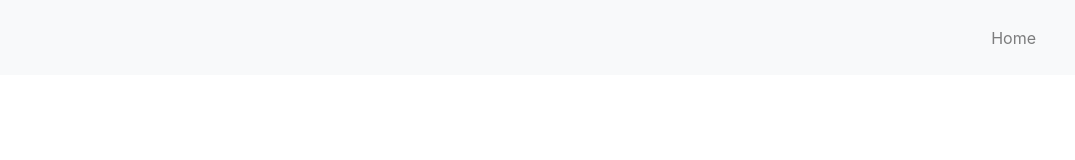
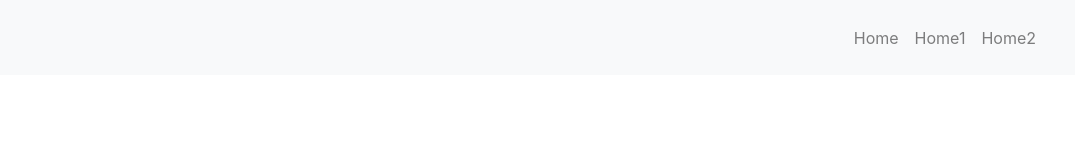
Before and after one commit to BitExplorer/bootstrap-default, a plain HTML site: page index.html in a window 1280 px wide. Shown: the full height of the page, 205-1280 px from the left. Drawn offline with nearby package versions, Linux system fonts and the light colour scheme.

Commit message:
added items to list

```diff
--- a/index.html
+++ b/index.html
@@ -25,6 +25,12 @@
         <ul class="navbar-nav ml-auto">
           <li class="nav-item">
             <a class="nav-link" href="#">Home</a>
+          </li>
+          <li class="nav-item">
+            <a class="nav-link" href="#">Home1</a>
+          </li>
+          <li class="nav-item">
+            <a class="nav-link" href="#">Home2</a>
           </li>
         </ul>
       </div>
```
